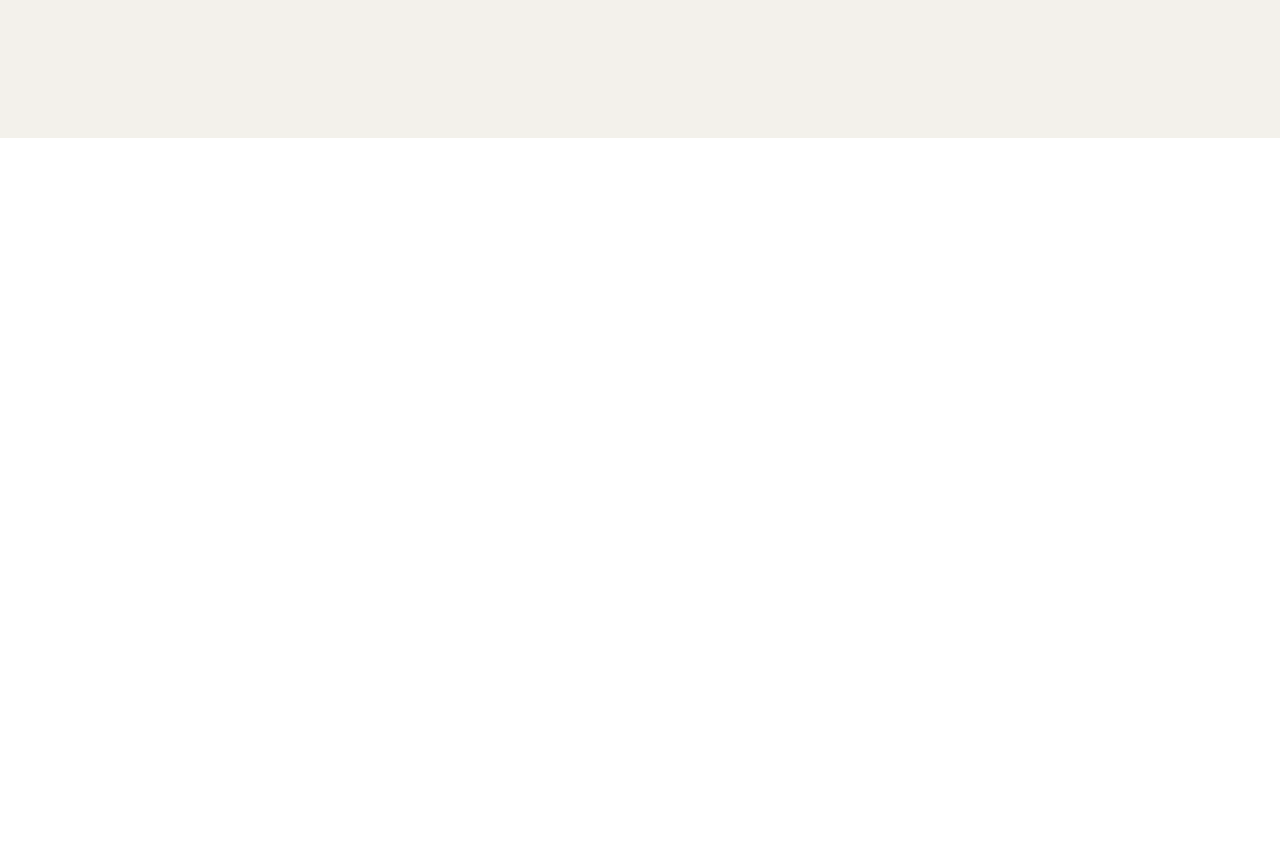
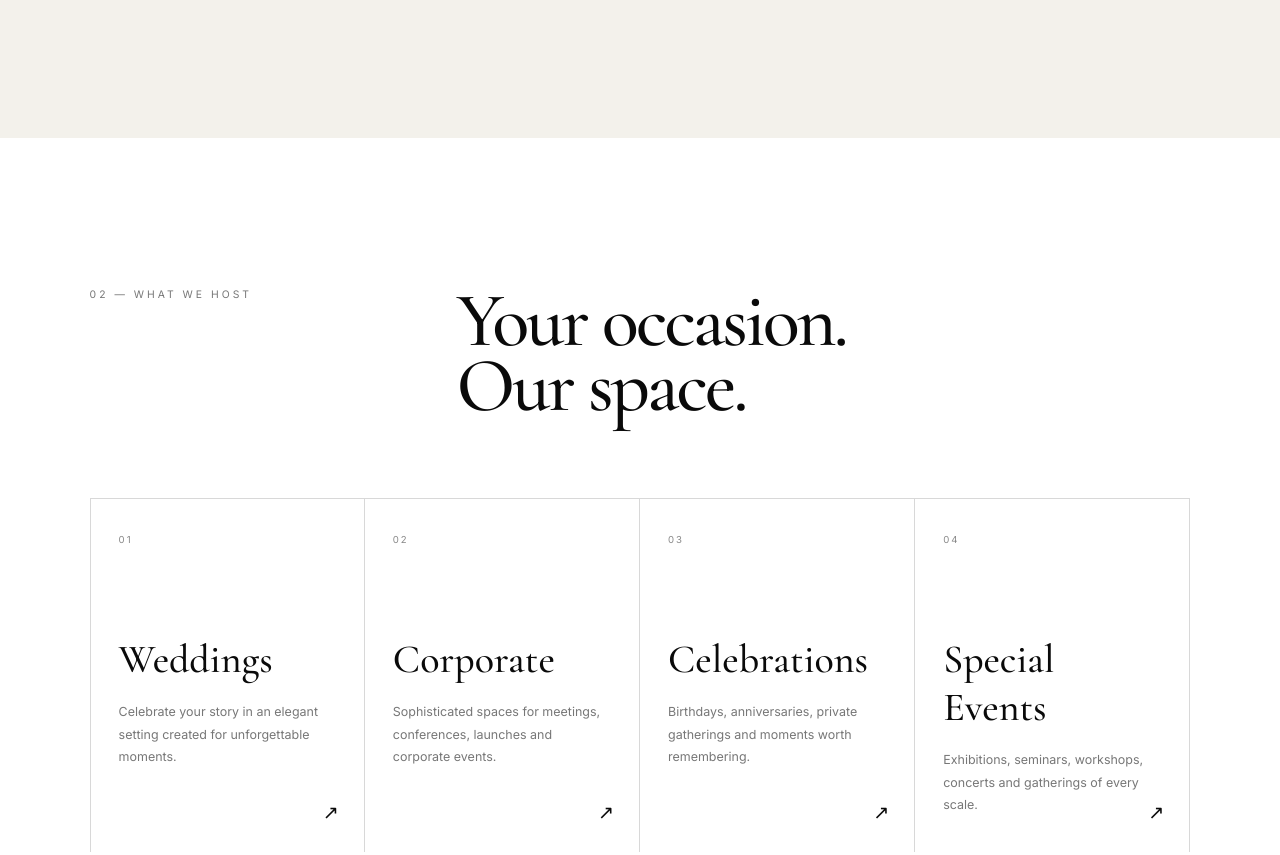
Before and after one commit to Milannszzz/Whitestone-event-place, a plain HTML site: page index.html in a window 1280 px wide. Shown: the part 1200-2055 px from the top of the page. Drawn offline with nearby package versions, Linux system fonts and the light colour scheme.

Commit message:
Make experience, gallery, and booking sections visible
Updated styles for experience, gallery, and booking sections to be fully visible with no transformation.

```diff
--- a/css/style.css
+++ b/css/style.css
@@ -1411,13 +1411,9 @@
 .gallery,
 .booking{
 
-    opacity:0;
-
-    transform:translateY(35px);
-
-    transition:
-        opacity .9s ease,
-        transform .9s ease;
+    opacity:1;
+
+    transform:none;
 
 }
 
```
